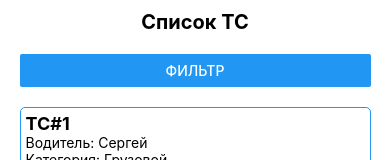
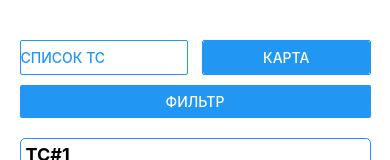
Before and after one commit to parunkov/ReactNative1, a React Native app: screen / in a window 390 px wide. Shown: the top 160 px of the page. Built offline with nearby package versions, Linux system fonts and the light colour scheme.

Commit message:
map mode

```diff
--- a/App.tsx
+++ b/App.tsx
@@ -12,7 +12,7 @@ import AutoScreen from './components/AutoScreen';
 
 // YaMap.init('63c7add9-7c2e-47de-9ad9-9b81d17c537f');
 
-console.log(data);
+// console.log(data);
 type Filter = {
   [key: string]: boolean;
 }
@@ -29,6 +29,7 @@ export default function App() {
   const [isCargoChecked, setCargoChecked] = useState(true);
   const [isPassengerChecked, setPassengerChecked] = useState(true);
   const [isSpecialChecked, setSpecialChecked] = useState(true);
+  const [isMapMode, setMapMode] = useState(false);
 
   // useEffect(() => {
   //   console.log(2222);
@@ -42,13 +43,29 @@ export default function App() {
   const onFilterApplyPress = () => {
     setFilterVisible(false);
   }
+  const onMapPress = () => {
+    setMapMode(true);
+  }
+  const onListPress = () => {
+    setMapMode(false);
+  }
 
   return (
     <View style={styles.screen}>
       <View style={styles.container}>
-        <View style={styles.title}>
+        <View style={styles.header}>
+          <View style={styles.headerItem}>
+            {!isMapMode && <Text style={styles.titleText}>Список ТС</Text>}
+            {isMapMode && <Button title={'Список ТС'} onPress={onListPress} />}
+          </View>
+          <View style={styles.headerItem}>
+            {!isMapMode && <Button title={'Карта'} onPress={onMapPress}/>}
+            {isMapMode && <Text style={styles.titleText}>Карта</Text>}
+          </View>
+        </View>
+        {/* <View style={styles.title}>
           <Text style={styles.titleText}>Список ТС</Text>
-        </View>
+        </View> */}
         {!isFilterVisible &&
           <View style={styles.button}>
             <Button title={'Фильтр'} onPress={onFilterPress} />
@@ -102,8 +119,8 @@ export default function App() {
               <Button title={'Применить'} onPress={onFilterApplyPress} />
             </View>
           </View>}
-        {autoData.map((item: Auto, key) => autoFilter[item.category] && <ListItem auto={item} key={key} />)}
-        <View style={styles.mapcontainer}>
+        {!isMapMode && autoData.map((item: Auto, key) => autoFilter[item.category] && <ListItem auto={item} key={key} />)}
+        {isMapMode && <View style={styles.mapcontainer}>
           <MapView
             style={styles.map}
             initialRegion={{
@@ -130,6 +147,7 @@ export default function App() {
             })}
           </MapView>
         </View>
+        }
       </View>
       {/* <View style={styles.container}>
         <AutoScreen auto={autoData[0]} />
@@ -149,13 +167,32 @@ const styles = StyleSheet.create({
     alignItems: 'center',
     justifyContent: 'flex-start',
   },
+  header: {
+    marginTop: 40,
+    marginBottom: 10,
+    flexDirection: 'row',
+    alignItems: 'center',
+    width: '90%',
+    justifyContent: 'space-between',
+  },
+  headerItem: {
+    width: '48%',
+    height: '100%',
+    borderColor: 'rgb(33, 150, 243)',
+    borderWidth: 1,
+    textAlign: 'center',
+    borderRadius: 2,
+  },
   title: {
     marginBottom: 20,
     marginTop: 10,
   },
   titleText: {
-    fontSize: 20,
-    fontWeight: '700'
+    marginTop: 8,
+    fontSize: 14,
+    textTransform: 'uppercase',
+    fontWeight: '500',
+    color: 'rgb(33, 150, 243)',
   },
   filter: {
     width: '90%'
@@ -167,7 +204,8 @@ const styles = StyleSheet.create({
   filterButton: {
     marginTop: 10,
     marginBottom: 20,
-    width: '100%'
+    width: '100%',
+    borderRadius: 5,
   },
   section: {
     flexDirection: 'row',
```
